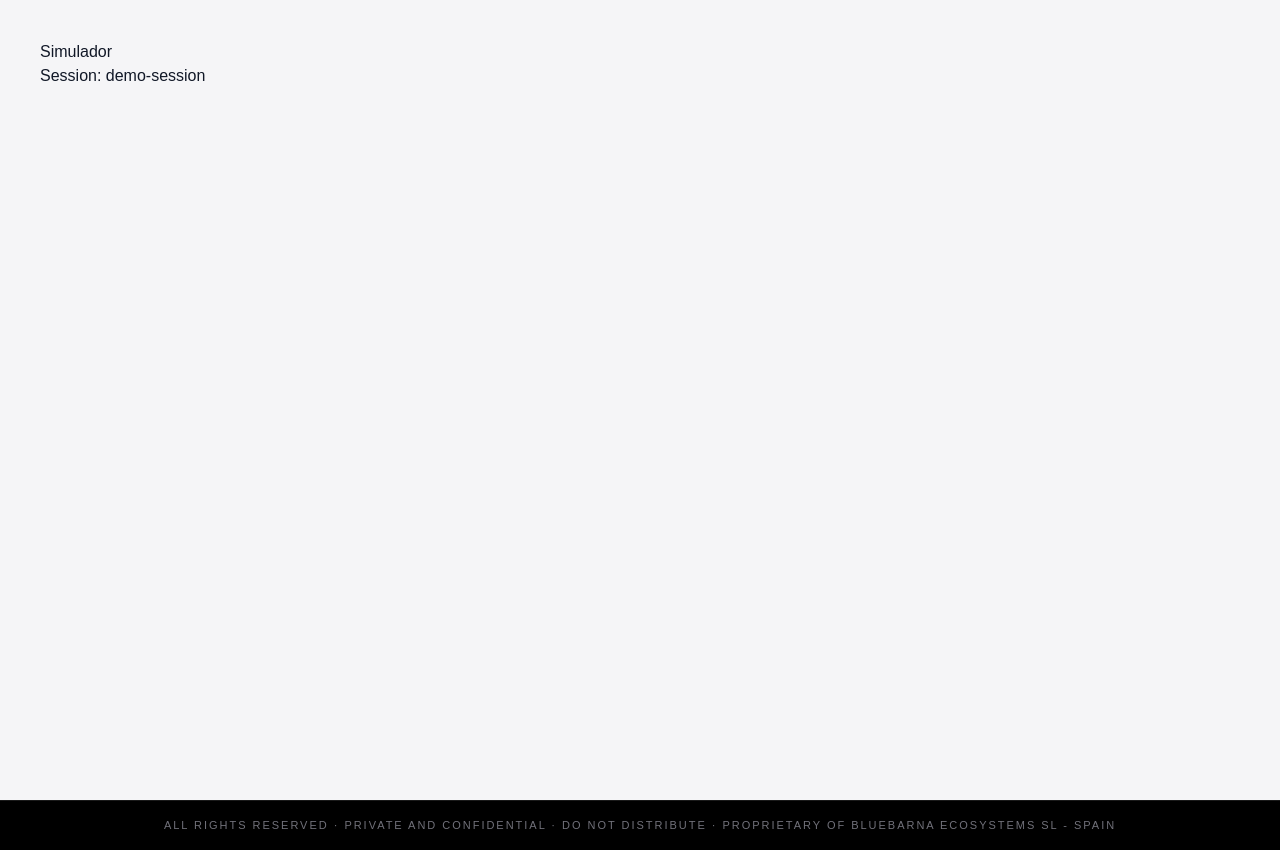
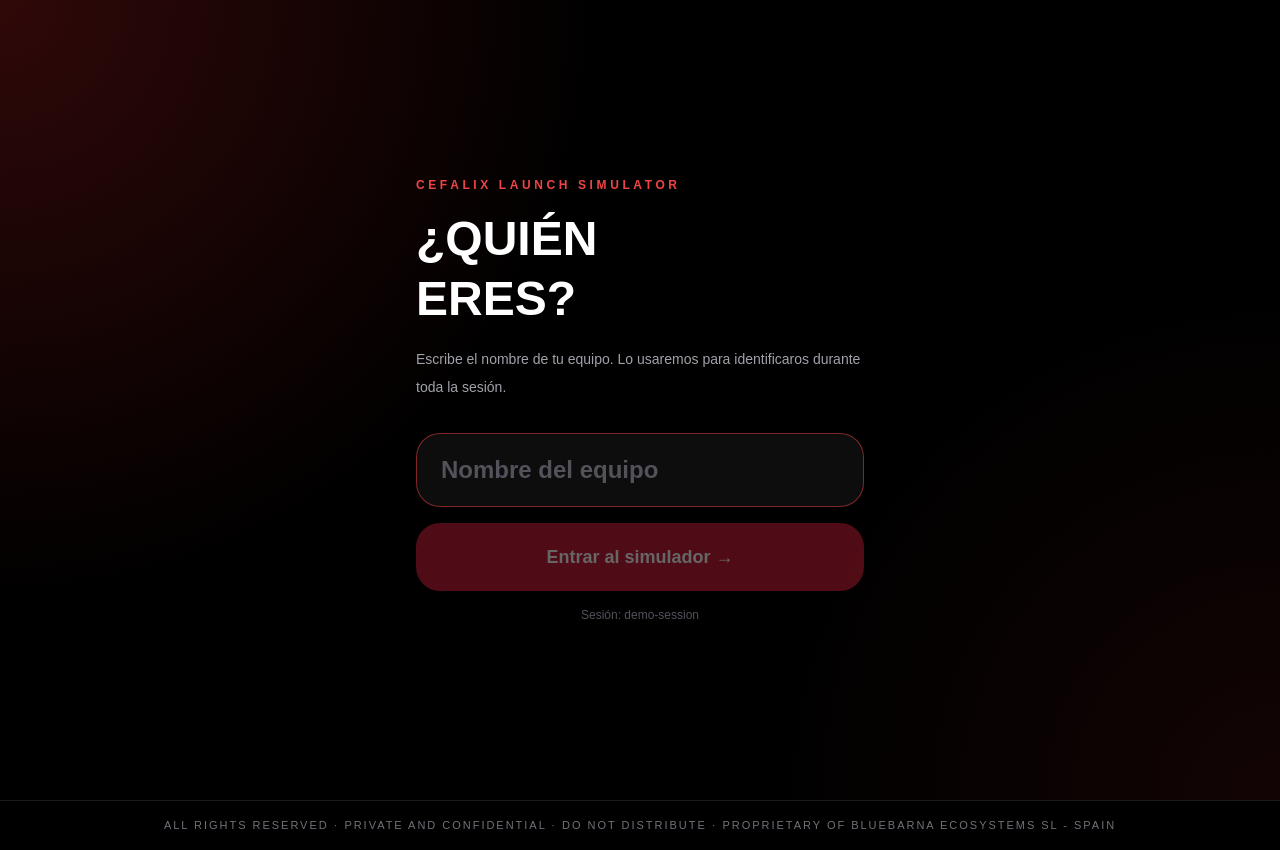
Before and after one commit to bsoca20/playground, a Next.js app: page /student/demo-session in a window 1280 px wide. Built offline with nearby package versions, Linux system fonts and the light colour scheme.

Commit message:
Connect student route to simulator

```diff
--- a/app/student/[sessionCode]/page.tsx
+++ b/app/student/[sessionCode]/page.tsx
@@ -1,3 +1,5 @@
+import { StudentShell } from "@/components/simulator/student-shell";
+
 type Props = {
   params: Promise<{ sessionCode: string }>;
 };
@@ -5,10 +7,5 @@ type Props = {
 export default async function StudentPage({ params }: Props) {
   const { sessionCode } = await params;
 
-  return (
-    <div style={{ padding: 40 }}>
-      <h1>Simulador</h1>
-      <p>Session: {sessionCode}</p>
-    </div>
-  );
+  return <StudentShell sessionCode={sessionCode} />;
 }
```
